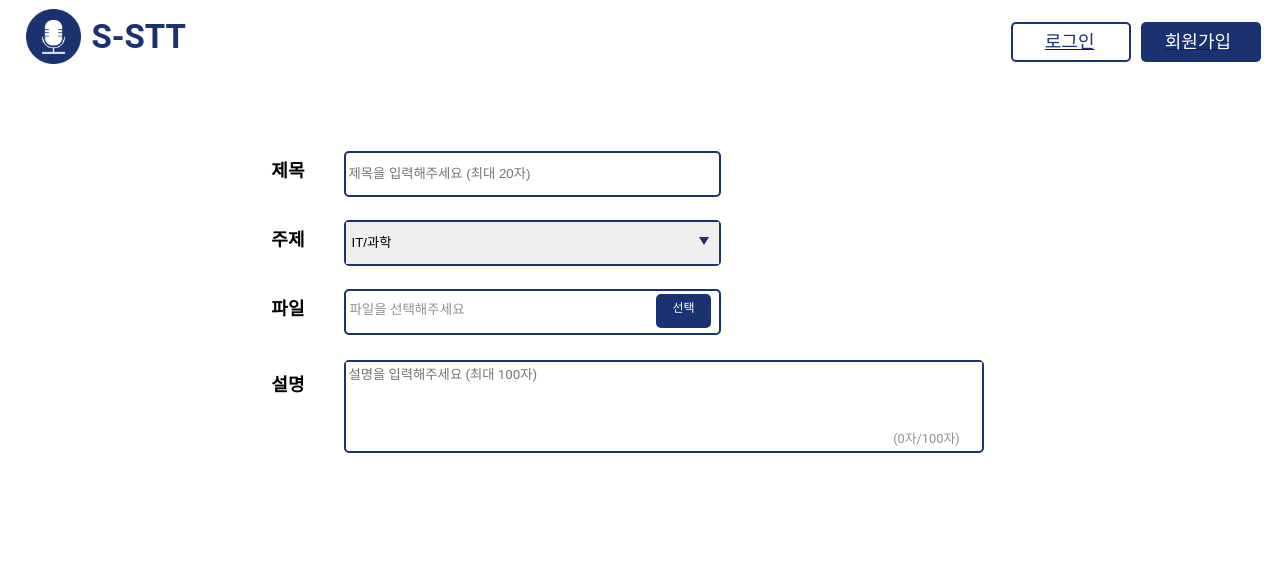
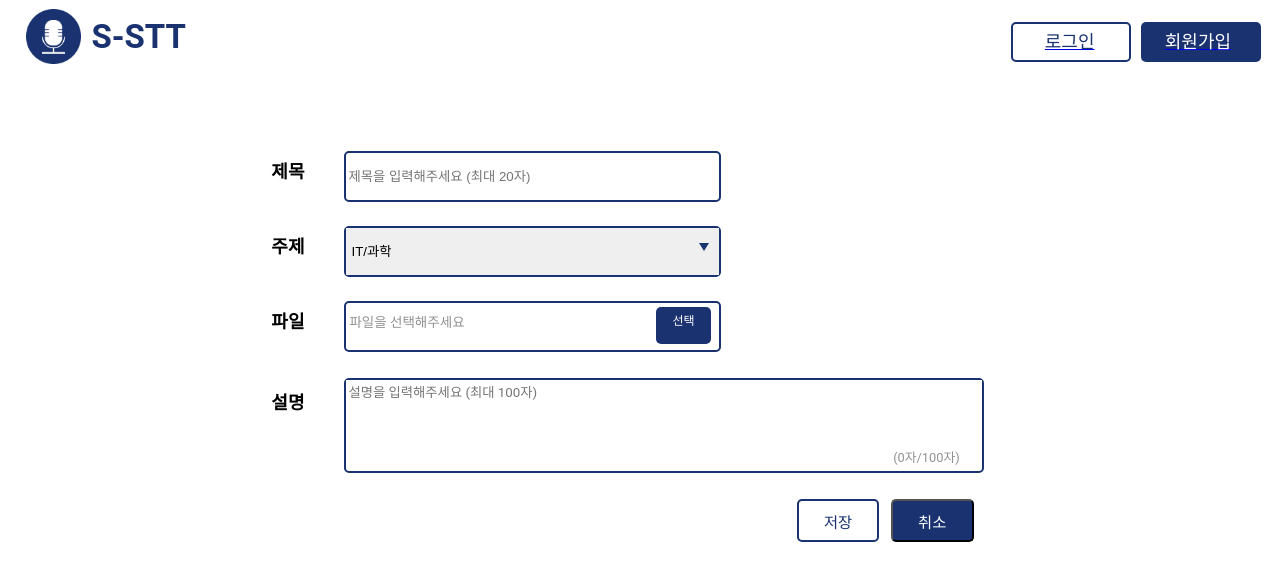
Before and after one commit to WebProject-STT/Front-end, a React (Create React App) app: page /addPost in a window 1280 px wide. Shown: the top 580 px of the page. Built offline with nearby package versions, Linux system fonts and the light colour scheme; the HTML template or start-up script is replaced by a standard one.

Commit message:
기능추가: 게시글 작성 페이지에서 취소버튼 클릭시 alert창 띄우고 확인버튼 클릭시에만 이전 페이지로 이동하는 기능 추가

```diff
--- a/src/common/Words.js
+++ b/src/common/Words.js
@@ -6,8 +6,25 @@ const Words = {
 	LOGIN: '로그인',
 	LOGOUT: '로그아웃',
 	SIGNUP: '회원가입',
+	TITLE: '제목',
+	TOPIC: '주제',
+	FILE: '파일',
+	DESCRIPTION: '설명',
+	GO: ' 하러가기',
+	ADD: '작성',
+	SAVE: '저장',
+	DELETE: '삭제',
+	SEARCH: '검색',
+	SELECT: '선택',
+	CANCEL: '취소',
+	ALL_CHECK: '전체선택',
+	PROJECT_NAME: 'S-STT',
+	GOOGLE: 'Google',
+	NAVER: 'Naver',
+	KAKAO: 'Kakao',
 	ASK_MEMBER: '아직 회원이 아니신가요? ',
 	ASK_POST_DELETE: '선택한 게시글들을 정말로 삭제하시겠습니까?',
+	ASK_ADD_CANCEL: '작성중인 게시글은 저장되지 않습니다.\n정말로 게시글 작성을 취소하시겠습니까?',
 	ENTER_ID: '아이디를 입력해주세요',
 	ENTER_PASSWORD: '비밀번호를 입력해주세요',
 	ENTER_EMAIL: '이메일을 입력해주세요',
@@ -24,21 +41,6 @@ const Words = {
 	LIMIT_TITLE_LENGTH: '제목은 20자 이내로 입력해주세요',
 	LIMIT_DESCRIPTION_LENGTH: '설명은 100자 이내로 입력해주세요',
 	MAX_DESCRIPTION_LENGTH: '100자',
-	TITLE: '제목',
-	TOPIC: '주제',
-	FILE: '파일',
-	DESCRIPTION: '설명',
-	GO: ' 하러가기',
-	ADD: '작성',
-	DELETE: '삭제',
-	SEARCH: '검색',
-	SELECT: '선택',
-	CANCEL: '취소',
-	ALL_CHECK: '전체선택',
-	PROJECT_NAME: 'S-STT',
-	GOOGLE: 'Google',
-	NAVER: 'Naver',
-	KAKAO: 'Kakao',
 };
 
 export default Words;
--- a/src/components/AddPost.js
+++ b/src/components/AddPost.js
@@ -1,4 +1,5 @@
-import React, { useState } from 'react';
+import React, { useEffect, useState } from 'react';
+import { Link } from 'react-router-dom';
 import classNames from 'classnames';
 import Words from '../common/Words';
 import useInputs from '../hooks/useInputs';
@@ -25,13 +26,23 @@ function AddPost() {
 		setCategory(value);
 	};
 
-	const fileHandler = ({ target }) => {
-		const _fileInformation = target.files[0];
-		const _fileName = _fileInformation.name;
+	const fileHandler = (selectFile) => {
+		const _fileName = selectFile.name;
 		setUploadFile({
 			fileName: _fileName,
-			fileInformation: _fileInformation,
+			fileInformation: selectFile,
 		});
+	};
+
+	const postData = () => {
+		// api호출하는 코드 작성, 데이터 업로드 성공시 postList로 이동
+	};
+
+	const confirmCancel = (e) => {
+		const isCancel = window.confirm(Words.ASK_ADD_CANCEL);
+		if (!isCancel) {
+			e.preventDefault();
+		}
 	};
 
 	return (
@@ -39,7 +50,7 @@ function AddPost() {
 			<div className={classNames('write', 'input-form')}>
 				<div className={classNames('write', 'input-area', 'small')}>
 					<span className={classNames('text', 'bold', 'title')}>{Words.TITLE}</span>
-					<input type="text" className={classNames('write', 'input', 'small')} name="title" maxLength="20" placeholder={Words.ENTER_TITLE} value={title} onChange={onChange} />
+					<input type="text" className={classNames('write', 'input', 'small')} name="title" placeholder={Words.ENTER_TITLE} value={title} onChange={onChange} />
 				</div>
 				<div className={classNames('write', 'input-area', 'small')}>
 					<span className={classNames('text', 'bold', 'title')}>{Words.TOPIC}</span>
@@ -66,13 +77,13 @@ function AddPost() {
 						<input
 							type="file"
 							id="select-file"
-							style={{ display: 'none' }}
 							onChange={(e) => {
-								e.target.files[0] && fileHandler(e);
+								const selectFile = e.target.files[0];
+								selectFile && fileHandler(selectFile);
 							}}
 							accept=".m4a"
 						/>
-						<label className={classNames('button', 'add-post', 'blue', 'small')} htmlFor="select-file">
+						<label className={classNames('button', 'blue', 'write-post', 'small')} htmlFor="select-file">
 							<span className={classNames('text', 'white', 'select')}>{Words.SELECT}</span>
 						</label>
 					</div>
@@ -90,6 +101,20 @@ function AddPost() {
 						</div>
 					</div>
 				</div>
+				<div className={classNames('write', 'input-area', 'big')}>
+					<div className={classNames('write', 'button-area')}>
+						<Link to="postList" className={classNames('write', 'write-link')} onClick={postData}>
+							<button className={classNames('button', 'white', 'write-post', 'big')}>
+								<span className={classNames('text', 'blue', 'write-post')}>{Words.SAVE}</span>
+							</button>
+						</Link>
+						<Link to="postList" className={classNames('write', 'write-link')} onClick={confirmCancel}>
+							<button className={classNames('button', 'blue', 'write-post', 'big')}>
+								<span className={classNames('text', 'white', 'write-post')}>{Words.CANCEL}</span>
+							</button>
+						</Link>
+					</div>
+				</div>
 			</div>
 		</div>
 	);
--- a/src/styles/Button.scss
+++ b/src/styles/Button.scss
@@ -89,12 +89,17 @@ $gray: #919191;
 		}
 	}
 
-	&.add-post {
+	&.write-post {
 		&.small {
 			width: 15%;
 			height: 80%;
-			margin-top: 0.8%;
+			margin-top: 0.9%;
 			left: 4%;
+		}
+
+		&.big {
+			width: 100%;
+			height: 100%;
 		}
 	}
 
--- a/src/styles/Text.scss
+++ b/src/styles/Text.scss
@@ -120,4 +120,8 @@ $red: #ff0000;
 	&.description {
 		font-size: 1vw;
 	}
+
+	&.write-post {
+		font-size: 1.2vw;
+	}
 }
--- a/src/styles/WritePost.scss
+++ b/src/styles/WritePost.scss
@@ -3,7 +3,7 @@ $gray: #c4c4c4;
 
 .write {
 	width: 100%;
-	height: 90vh;
+	height: 79.5vh;
 
 	&.input-form {
 		width: 60%;
@@ -21,10 +21,10 @@ $gray: #c4c4c4;
 		padding-left: 2%;
 		padding-top: 0.5%;
 		&.small {
-			height: 8%;
+			height: 10%;
 		}
 		&.big {
-			height: 13%;
+			height: 15%;
 		}
 
 		& + & {
@@ -77,15 +77,30 @@ $gray: #c4c4c4;
 		height: 25%;
 		// justify-content: space-between;
 		&.count {
-			width: 90px;
+			width: 100px;
 			// height: 100%;
 			height: 100%;
 			// display: inline-block;
 			// margin-right: 1%;
 			margin-left: 86%;
-			margin-bottom: 5%;
+			// margin-bottom: 10%;
 			// background-color: yellow;
 		}
+	}
+
+	&.button-area {
+		width: 25%;
+		height: 70%;
+		margin-left: 69.8%;
+		margin-top: 2.5%;
+		// background-color: pink;
+	}
+
+	&.write-link {
+		width: 47%;
+		height: 65%;
+		// left: 100%;
+		margin-right: 6%;
 	}
 }
 
@@ -114,3 +129,7 @@ textarea {
 		outline: none;
 	}
 }
+
+#select-file {
+	display: none;
+}
```
Also changed, not shown: 2 other files (tests, documents, lock files or other folders).
